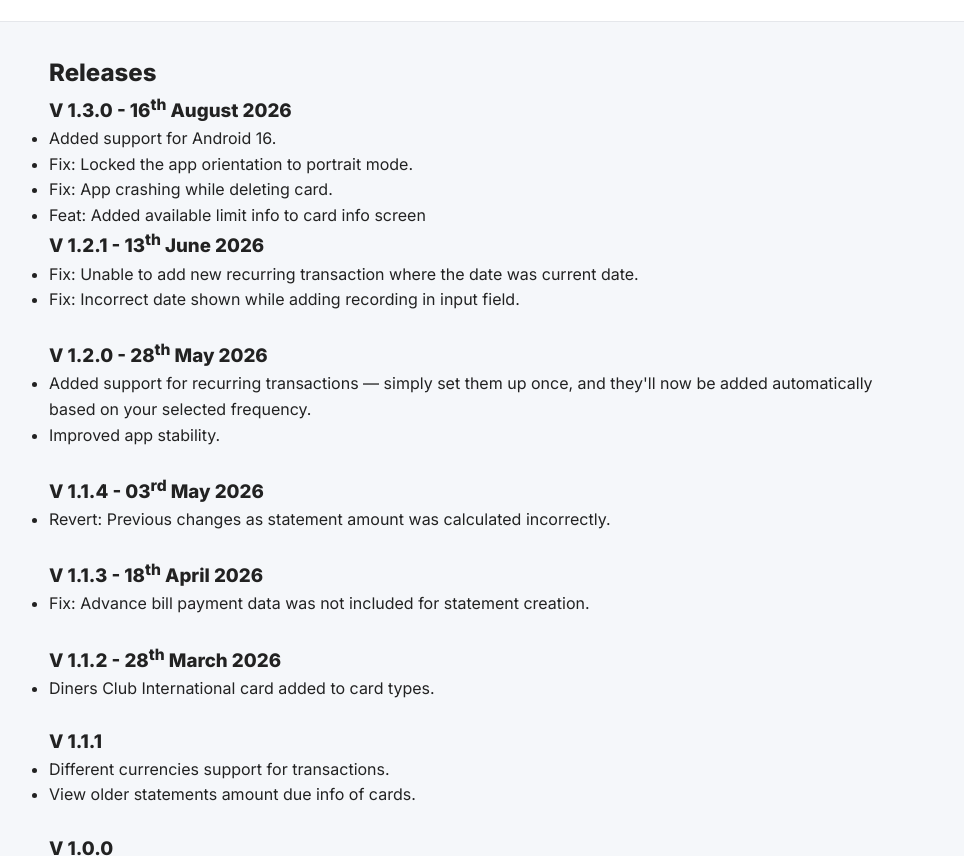
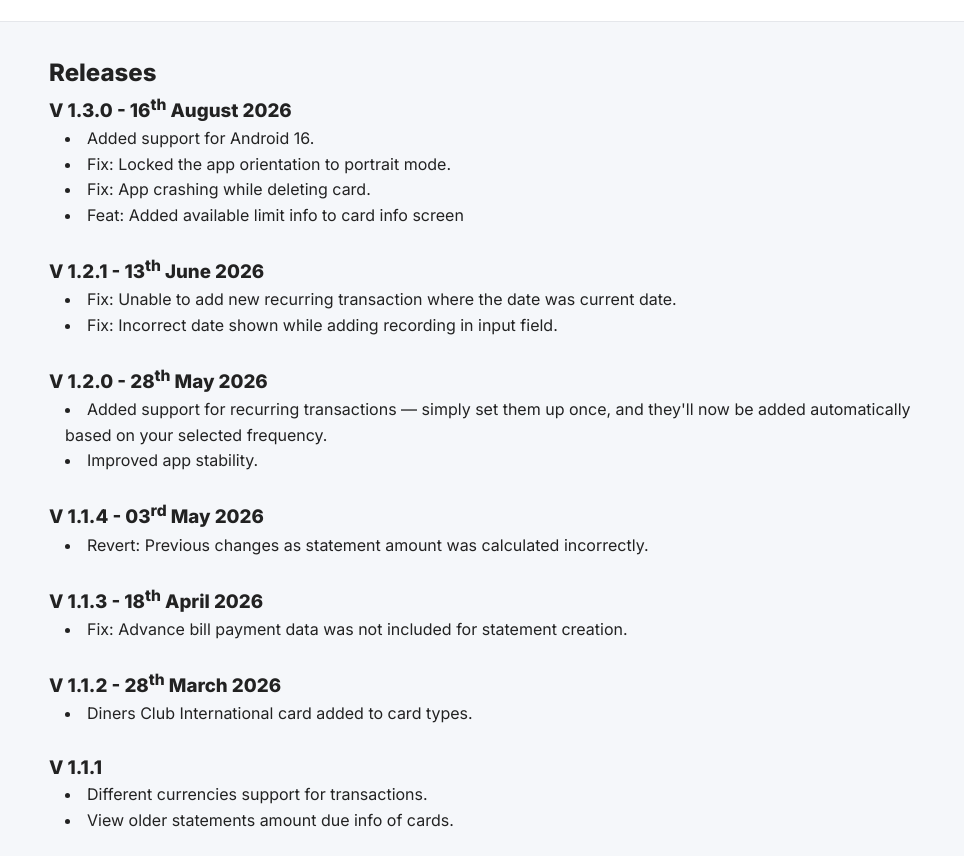
Before and after one commit to mayank-leoism/crem-website, a plain HTML site: page releases.html in a window 1280 px wide. Shown: the part 65-921 px from the top of the page, without its empty margins (157-1121 px from the left). Drawn offline with Linux system fonts and the light colour scheme.

Commit message:
Improved UI

```diff
--- a/main.css
+++ b/main.css
@@ -131,6 +131,11 @@ section {
   margin-bottom: 2.5rem;
 }
 
+section ul.indented-list {
+  list-style-position: inside;
+  padding-left: 1rem;
+}
+
 .faq-list {
   max-width: 700px;
   margin: 2rem auto;
--- a/releases.html
+++ b/releases.html
@@ -29,47 +29,48 @@
     <section>
       <h1>Releases</h1>
       <h3>V 1.3.0 - 16<sup>th</sup> August 2026</h3>
-      <ul>
+      <ul class="indented-list">
         <li>Added support for Android 16.</li>
         <li>Fix: Locked the app orientation to portrait mode.</li>
         <li>Fix: App crashing while deleting card.</li>
         <li>Feat: Added available limit info to card info screen</li>
       </ul>
+      <br />
       <h3>V 1.2.1 - 13<sup>th</sup> June 2026</h3>
-      <ul>
+      <ul class="indented-list">
         <li>Fix: Unable to add new recurring transaction where the date was current date.</li>
         <li>Fix: Incorrect date shown while adding recording in input field.</li>
       </ul>
       <br />
       <h3>V 1.2.0 - 28<sup>th</sup> May 2026</h3>
-      <ul>
+      <ul class="indented-list">
         <li>Added support for recurring transactions — simply set them up once, and they'll now be added automatically based on your selected frequency.</li>
         <li>Improved app stability.</li>
       </ul>
       <br />
       <h3>V 1.1.4 - 03<sup>rd</sup> May 2026</h3>
-      <ul>
+      <ul class="indented-list">
         <li>Revert: Previous changes as statement amount was calculated incorrectly.</li>
       </ul>
       <br />
       <h3>V 1.1.3 - 18<sup>th</sup> April 2026</h3>
-      <ul>
+      <ul class="indented-list">
         <li>Fix: Advance bill payment data was not included for statement creation.</li>
       </ul>
       <br />
       <h3>V 1.1.2 - 28<sup>th</sup> March 2026</h3>
-      <ul>
+      <ul class="indented-list">
         <li>Diners Club International card added to card types.</li>
       </ul>
       <br />
       <h3>V 1.1.1</h3>
-      <ul>
+      <ul class="indented-list">
         <li>Different currencies support for transactions.</li>
         <li>View older statements amount due info of cards.</li>
       </ul>
       <br />
       <h3>V 1.0.0</h3>
-      <ul>
+      <ul class="indented-list">
         <li>Backup and restore feature.</li>
         <li>Known bug fixes.</li>
       </ul>
```
Also changed, not shown: privacy.html (+1 -1 lines).
